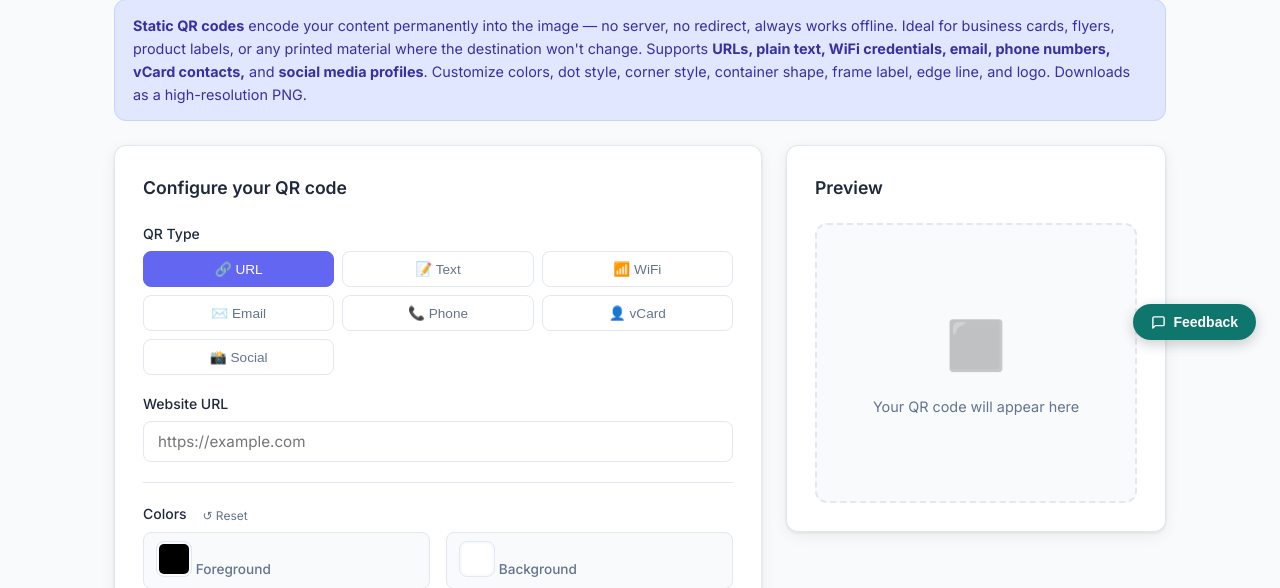
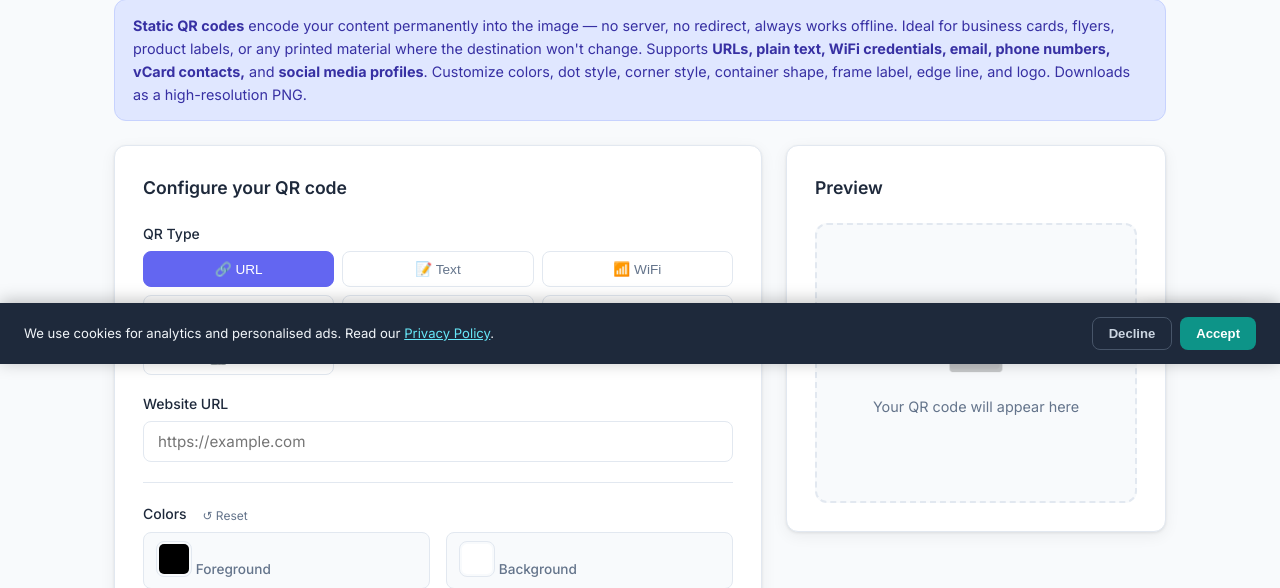
Before and after one commit to robertogl/forgeqr, a FastAPI app: page / in a window 1280 px wide. Shown: the part 436-1024 px from the top of the page. Run offline with FastAPI, Linux system fonts and the light colour scheme; data comes from the database, SQL or seed files in the repository; data that the repository does not hold is empty.

Commit message:
Add cookie consent banner with Google Consent Mode v2
Shows bottom bar on first visit, stores choice in localStorage.
Analytics and ad tracking only enabled after user accepts.

Co-Authored-By: Claude Sonnet 4.6 <noreply@anthropic.com>

```diff
--- a/templates/about.html
+++ b/templates/about.html
@@ -7,8 +7,9 @@
   <meta name="description" content="Forge QR is a free QR code generator built for marketers, business owners, and creators. No account required, no watermarks, full customization.">
   <meta name="robots" content="index, follow">
   <link rel="canonical" href="https://forgeqrcode.com/about">
+  <script>window.dataLayer=window.dataLayer||[];function gtag(){dataLayer.push(arguments);}gtag('consent','default',{analytics_storage:'denied',ad_storage:'denied',wait_for_update:500});</script>
   <script async src="https://www.googletagmanager.com/gtag/js?id=G-HWR5941KV2"></script>
-  <script>window.dataLayer=window.dataLayer||[];function gtag(){dataLayer.push(arguments);}gtag('js',new Date());gtag('config','G-HWR5941KV2');</script>
+  <script>gtag('js',new Date());gtag('config','G-HWR5941KV2');</script>
   <script async src="https://pagead2.googlesyndication.com/pagead/js/adsbygoogle.js?client=ca-pub-5198883341858973" crossorigin="anonymous"></script>
   <link rel="icon" type="image/png" href="/static/favicon.png">
   <link rel="preconnect" href="https://fonts.googleapis.com">
--- a/templates/contact.html
+++ b/templates/contact.html
@@ -7,8 +7,9 @@
   <meta name="description" content="Get in touch with the Forge QR team. We're happy to help with questions, feedback, or feature requests.">
   <meta name="robots" content="index, follow">
   <link rel="canonical" href="https://forgeqrcode.com/contact">
+  <script>window.dataLayer=window.dataLayer||[];function gtag(){dataLayer.push(arguments);}gtag('consent','default',{analytics_storage:'denied',ad_storage:'denied',wait_for_update:500});</script>
   <script async src="https://www.googletagmanager.com/gtag/js?id=G-HWR5941KV2"></script>
-  <script>window.dataLayer=window.dataLayer||[];function gtag(){dataLayer.push(arguments);}gtag('js',new Date());gtag('config','G-HWR5941KV2');</script>
+  <script>gtag('js',new Date());gtag('config','G-HWR5941KV2');</script>
   <script async src="https://pagead2.googlesyndication.com/pagead/js/adsbygoogle.js?client=ca-pub-5198883341858973" crossorigin="anonymous"></script>
   <link rel="icon" type="image/png" href="/static/favicon.png">
   <link rel="preconnect" href="https://fonts.googleapis.com">
--- a/templates/faq.html
+++ b/templates/faq.html
@@ -11,8 +11,9 @@
   <meta property="og:title" content="QR Code FAQ — Forge QR">
   <meta property="og:description" content="Everything you wanted to know about QR codes, answered.">
   <meta property="og:type" content="article">
+  <script>window.dataLayer=window.dataLayer||[];function gtag(){dataLayer.push(arguments);}gtag('consent','default',{analytics_storage:'denied',ad_storage:'denied',wait_for_update:500});</script>
   <script async src="https://www.googletagmanager.com/gtag/js?id=G-HWR5941KV2"></script>
-  <script>window.dataLayer=window.dataLayer||[];function gtag(){dataLayer.push(arguments);}gtag('js',new Date());gtag('config','G-HWR5941KV2');</script>
+  <script>gtag('js',new Date());gtag('config','G-HWR5941KV2');</script>
   <script async src="https://pagead2.googlesyndication.com/pagead/js/adsbygoogle.js?client=ca-pub-5198883341858973" crossorigin="anonymous"></script>
   <link rel="icon" type="image/png" href="/static/favicon.png">
   <link rel="preconnect" href="https://fonts.googleapis.com">
--- a/templates/feedback_widget.html
+++ b/templates/feedback_widget.html
@@ -1,3 +1,35 @@
+<!-- Cookie Consent Banner -->
+<div id="ck-banner" style="display:none;position:fixed;bottom:0;left:0;right:0;z-index:9998;background:#1e293b;color:#f1f5f9;padding:14px 24px;box-shadow:0 -2px 16px rgba(0,0,0,.25);align-items:center;justify-content:space-between;gap:12px;flex-wrap:wrap;">
+  <p style="margin:0;font-size:.82rem;line-height:1.6;flex:1;min-width:200px;">
+    We use cookies for analytics and personalised ads. Read our <a href="/privacy" style="color:#67e8f9;text-decoration:underline;">Privacy Policy</a>.
+  </p>
+  <div style="display:flex;gap:8px;flex-shrink:0;">
+    <button id="ck-decline" style="padding:8px 16px;border-radius:8px;border:1.5px solid #475569;background:transparent;color:#cbd5e1;font-size:.82rem;font-weight:600;cursor:pointer;">Decline</button>
+    <button id="ck-accept" style="padding:8px 16px;border-radius:8px;border:none;background:#0d9488;color:#fff;font-size:.82rem;font-weight:600;cursor:pointer;">Accept</button>
+  </div>
+</div>
+<script>
+(function() {
+  var choice = localStorage.getItem('ck');
+  if (choice === 'y' && typeof gtag === 'function') {
+    gtag('consent', 'update', {analytics_storage:'granted', ad_storage:'granted'});
+  }
+  if (!choice) {
+    var b = document.getElementById('ck-banner');
+    b.style.display = 'flex';
+    document.getElementById('ck-accept').onclick = function() {
+      localStorage.setItem('ck', 'y');
+      b.style.display = 'none';
+      if (typeof gtag === 'function') gtag('consent', 'update', {analytics_storage:'granted', ad_storage:'granted'});
+    };
+    document.getElementById('ck-decline').onclick = function() {
+      localStorage.setItem('ck', 'n');
+      b.style.display = 'none';
+    };
+  }
+})();
+</script>
+
 <!-- Feedback widget — include at end of <body> on every page -->
 <style>
   #fb-btn {
--- a/templates/index.html
+++ b/templates/index.html
@@ -49,13 +49,9 @@
   </script>
 
   <!-- Google tag (gtag.js) -->
+  <script>window.dataLayer=window.dataLayer||[];function gtag(){dataLayer.push(arguments);}gtag('consent','default',{analytics_storage:'denied',ad_storage:'denied',wait_for_update:500});</script>
   <script async src="https://www.googletagmanager.com/gtag/js?id=G-HWR5941KV2"></script>
-  <script>
-    window.dataLayer = window.dataLayer || [];
-    function gtag(){dataLayer.push(arguments);}
-    gtag('js', new Date());
-    gtag('config', 'G-HWR5941KV2');
-  </script>
+  <script>gtag('js',new Date());gtag('config','G-HWR5941KV2');</script>
   <script async src="https://pagead2.googlesyndication.com/pagead/js/adsbygoogle.js?client=ca-pub-5198883341858973" crossorigin="anonymous"></script>
 
   <link rel="icon" type="image/png" href="/static/favicon.png">
--- a/templates/privacy.html
+++ b/templates/privacy.html
@@ -7,8 +7,9 @@
   <meta name="description" content="Privacy Policy for Forge QR. Learn how we handle your data, cookies, and analytics.">
   <meta name="robots" content="index, follow">
   <link rel="canonical" href="https://forgeqrcode.com/privacy">
+  <script>window.dataLayer=window.dataLayer||[];function gtag(){dataLayer.push(arguments);}gtag('consent','default',{analytics_storage:'denied',ad_storage:'denied',wait_for_update:500});</script>
   <script async src="https://www.googletagmanager.com/gtag/js?id=G-HWR5941KV2"></script>
-  <script>window.dataLayer=window.dataLayer||[];function gtag(){dataLayer.push(arguments);}gtag('js',new Date());gtag('config','G-HWR5941KV2');</script>
+  <script>gtag('js',new Date());gtag('config','G-HWR5941KV2');</script>
   <script async src="https://pagead2.googlesyndication.com/pagead/js/adsbygoogle.js?client=ca-pub-5198883341858973" crossorigin="anonymous"></script>
   <link rel="icon" type="image/png" href="/static/favicon.png">
   <link rel="preconnect" href="https://fonts.googleapis.com">
```
Also changed, not shown: templates/guide.html (+2 -6 lines).
